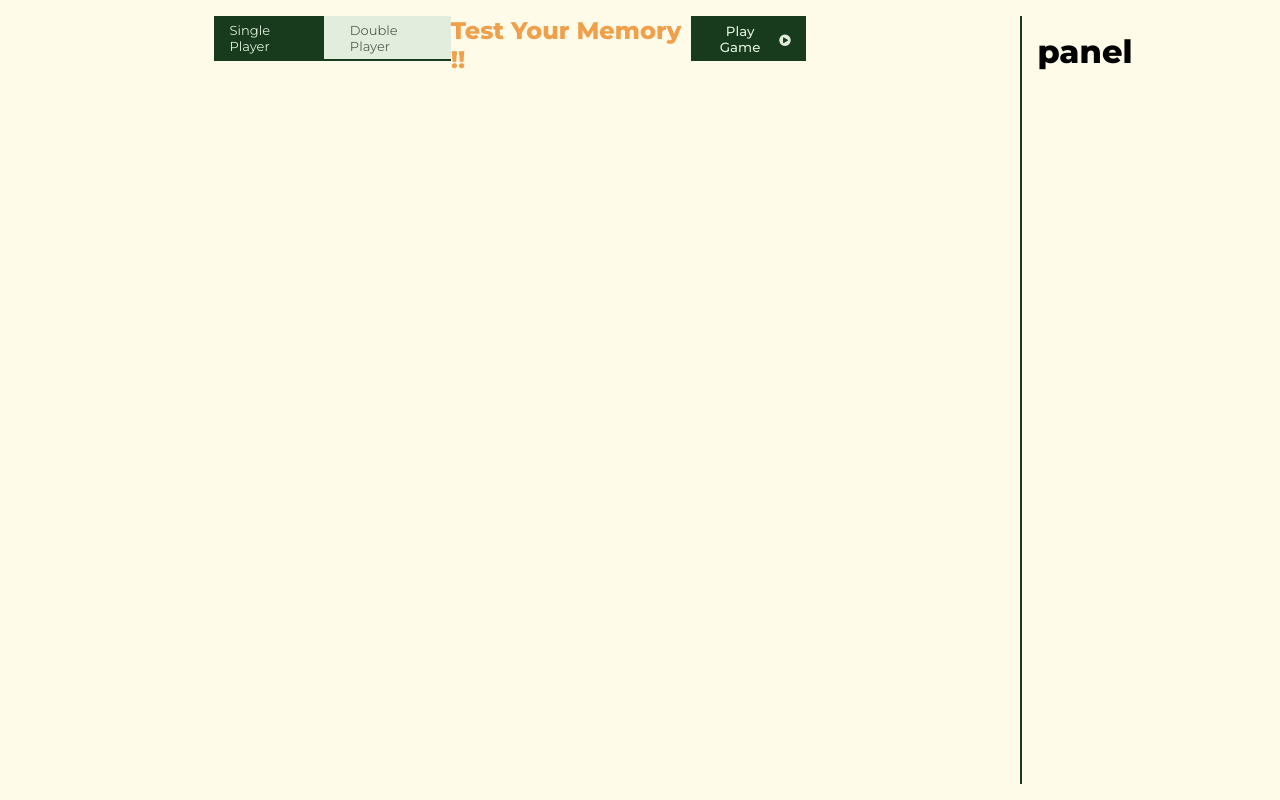
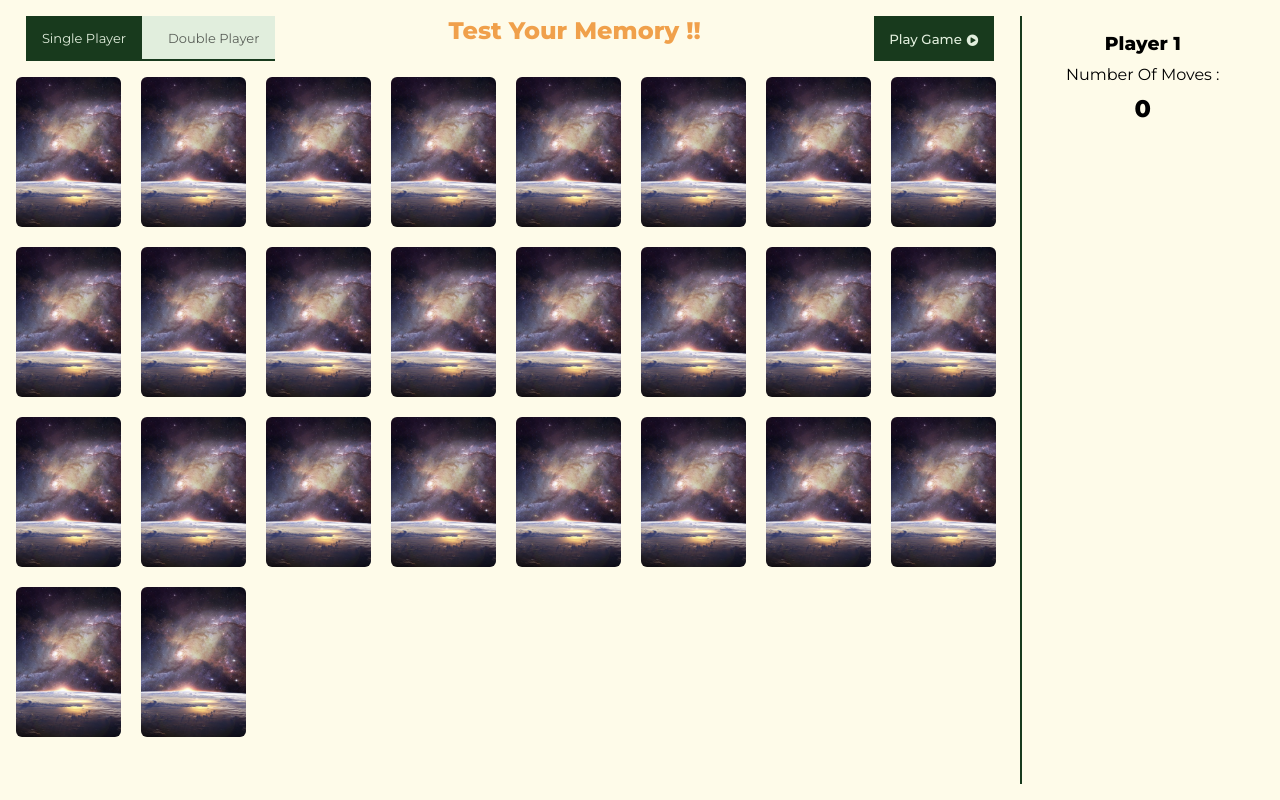
Before and after one commit to dgokul19/memory-card-game, a React (Create React App) app: page / in a window 1280 px wide. Built offline with nearby package versions, Linux system fonts and the light colour scheme.

Commit message:
Single Player Game Functionality Implemention

```diff
--- a/src/components/GameBoxContainer/index.tsx
+++ b/src/components/GameBoxContainer/index.tsx
@@ -4,8 +4,9 @@ import React, { Fragment, useCallback, useEffect, useState } from "react";
 import CardDeck from "../CardDeck";
 
 // Utility Imports
-import { useAppSelector } from '../../hooks';
-import { GAME_STATUS, CARD_NUMBERS } from "../../constants";
+import { useAppSelector, useAppDispatch } from '../../hooks';
+import { CARD_NUMBERS } from "../../constants";
+import { updatePlayerMoves } from "../../reducer/gameReducer";
 
 // Interface
 import { CardDeckInterface } from "../../common/interface";
@@ -13,6 +14,7 @@ import { CardDeckInterface } from "../../common/interface";
 import classes from "../../styles/game.module.scss";
 
 const GameBoxContainer = () => {
+    const dispatch = useAppDispatch();
     // State selectors
     const { gameStatus, defaultCardsCount } = useAppSelector(state => state.gameReducer);
 
@@ -77,7 +79,9 @@ const GameBoxContainer = () => {
                 });
                 setCardsList(allCards);
                 setOpenedCards([]);
+                dispatch(updatePlayerMoves());
             } else {
+                dispatch(updatePlayerMoves());
                 setTimeout(() => resetAllCardsList(), 1000);
             }
         }
@@ -85,15 +89,11 @@ const GameBoxContainer = () => {
     };
 
     useEffect(() => {
-        if(GAME_STATUS.ACTIVE === gameStatus){
-            initializeGame();
-        }
-    },[gameStatus])
+        initializeGame();
+    },[defaultCardsCount])
 
     const renderCardsLis = () => {
-        if(gameStatus === GAME_STATUS.ACTIVE && cardsList?.length){
-            return cardsList?.map((cards, index) => <CardDeck key={index} content={cards} updateCardAction={updateTogglingCards}/>)
-        }
+        return cardsList?.map((cards, index) => <CardDeck key={index} content={cards} updateCardAction={updateTogglingCards}/>)
     };
 
     return (
--- a/src/components/GameDetails/index.module.scss
+++ b/src/components/GameDetails/index.module.scss
@@ -2,4 +2,12 @@
     width: 300px;
     padding :1rem;
     border-left: 2px solid var(--primary-color-04);
+
+    .playerDetails{
+        display: flex;
+        flex-direction: column;
+        max-height: 150px;
+        text-align: center;
+        gap:10px;
+    }
 }
--- a/src/components/GameDetails/index.tsx
+++ b/src/components/GameDetails/index.tsx
@@ -1,12 +1,20 @@
 import React, { Fragment } from "react";
+
+// Utils
+import { useAppSelector } from "../../hooks";
 
 import classes from "./index.module.scss";
 
 const GameDetails = () => {
+    const { numberOfMoves } = useAppSelector(state => state.gameReducer);
     return (
         <Fragment>
             <div className={classes.gameDetailPanel}>
-                <h1>panel</h1>
+                <div className={classes.playerDetails}>
+                    <h3>Player 1</h3>
+                    <span>Number Of Moves : </span>
+                    <h2>{`${numberOfMoves}`}</h2>
+                </div>
             </div>
         </Fragment>
     );
--- a/src/index.css
+++ b/src/index.css
@@ -3,11 +3,18 @@
 *,body{
     margin : 0;
     padding : 0;
+    box-sizing: border-box;
+    font-family: 'Montserrat', sans-serif;
+}
+body{
+    overflow: hidden;
+    height: 100vh;
+    width: 100vw;
+}
+#root {
+    width: 100%;
     height: 100%;
-    box-sizing: border-box;
-    font-family: 'Montserrat', sans-serif;;
 }
-
 :root{
     --primary-color-01 : #fefbe9;
     --primary-color-02 : #f6c453;
--- a/src/reducer/gameReducer.ts
+++ b/src/reducer/gameReducer.ts
@@ -1,6 +1,5 @@
 import { createSlice } from '@reduxjs/toolkit';
 import type { PayloadAction } from '@reduxjs/toolkit';
-// import type { RootState } from '../store/store';
 
 import { PLAYER_MODE, GAME_STATUS } from "../constants";
 
@@ -11,7 +10,8 @@ interface gameState {
   activePlayer: String,
   playerName : String,
   defaultCardsCount : Array<string>,
-  matchedPairs : Array<string>
+  matchedPairs : Array<string>,
+  numberOfMoves : number
 }
 
 // Define the initial state using that type
@@ -21,7 +21,8 @@ const initialState: gameState = {
   activePlayer : '',
   playerName : '',
   defaultCardsCount : ["RED", "GREEN"],
-  matchedPairs : []
+  matchedPairs : [],
+  numberOfMoves : 0
 }
 
 export const gameSlice = createSlice({
@@ -35,10 +36,17 @@ export const gameSlice = createSlice({
     },
     updateGameStatus : (state, action: PayloadAction<string>) => {
       state.gameStatus = action.payload
+    },
+    updatePlayerMoves : (state ) => {
+        state.numberOfMoves += 1;
     }
   },
 })
 
-export const { updatePlayerMode, updateGameStatus } = gameSlice.actions
+export const {
+  updatePlayerMoves,
+  updatePlayerMode,
+  updateGameStatus
+} = gameSlice.actions
 
 export default gameSlice.reducer
--- a/src/styles/game.module.scss
+++ b/src/styles/game.module.scss
@@ -4,7 +4,6 @@
     background-color: var(--primary-color-01);
     padding: 1rem;
     display: flex;
-    align-items: center;
     gap: 16px;
 
     .gameContainer {
@@ -17,7 +16,7 @@
 
         .cardBoxContainer {
             display: flex;
-            row-gap: 10px;
+            row-gap: 20px;
             column-gap: 20px;
             flex-wrap: wrap;
             width: 100%;
@@ -27,7 +26,7 @@
 
 // Header Element Styles
 .headerElementContainer {
-    width: 60%;
+    width: 98%;
     height: 45px;
     border-radius: 30px;
     display: flex;
```
